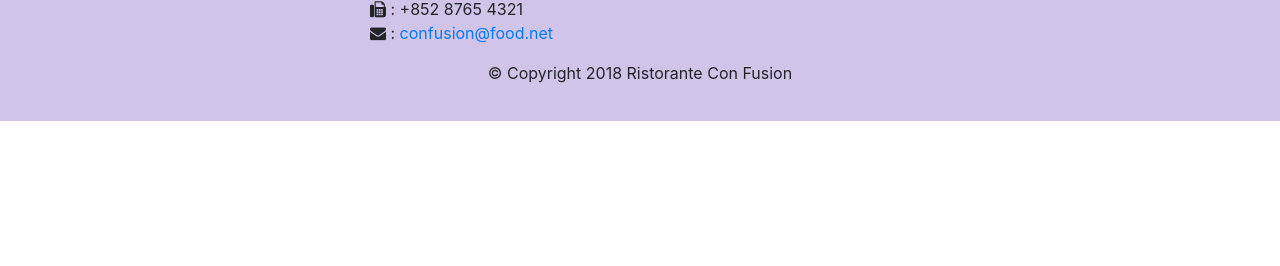
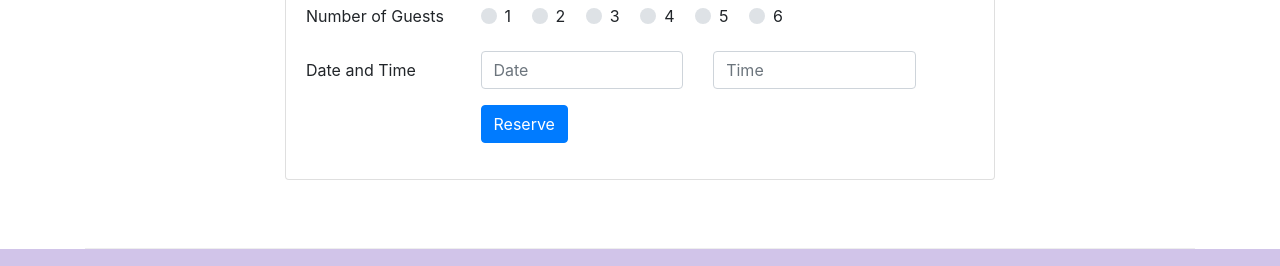
Before and after one commit to Navojith/Bootstrap-Project1, a website: page index.html in a window 1280 px wide. Shown: the part 1685-1951 px from the top of the page. Before the commit the page ends 1856 px from the top, so only its background shows below. Drawn offline with nearby package versions, Linux system fonts and the light colour scheme.

Commit message:
reserve form

```diff
--- a/index.html
+++ b/index.html
@@ -110,7 +110,66 @@
                         <p>Award winning three-star Michelin chef with wide International experience having worked closely with whos-who in the culinary world, he specializes in creating mouthwatering Indo-Italian fusion experiences. </p>
                     </div>
                 </div>
+            </div>
+        </div>
+
+        <div class="row row-content align-items-center">
+            <div class="col-12 col-md-8 m-auto">
+                <div class="card">
+                    <h3 class="card-header bg-warning text-white">Reserve a Table</h3>
+                    <div class="card-body">
+                    <form>
+                        <div class="form-group row">
+                            <label for="guests" class="col-md-3 col-form-label">Number of Guests </label>
+                            <div class="col-md-9 my-auto">
+                                <div class="custom-control custom-radio custom-control-inline">
+                                    <input type="radio" id="customRadio1" name="customRadio" class="custom-control-input">
+                                    <label class="custom-control-label" for="customRadio1">1</label>
+                                </div>
+                                <div class="custom-control custom-radio custom-control-inline">
+                                    <input type="radio" id="customRadio2" name="customRadio" class="custom-control-input">
+                                    <label class="custom-control-label" for="customRadio2">2</label>
+                                </div>
+                                <div class="custom-control custom-radio custom-control-inline">
+                                    <input type="radio" id="customRadio3" name="customRadio" class="custom-control-input">
+                                    <label class="custom-control-label" for="customRadio3">3</label>
+                                </div>
+                                <div class="custom-control custom-radio custom-control-inline">
+                                    <input type="radio" id="customRadio4" name="customRadio" class="custom-control-input">
+                                    <label class="custom-control-label" for="customRadio4">4</label>
+                                </div>
+                                <div class="custom-control custom-radio custom-control-inline">
+                                    <input type="radio" id="customRadio5" name="customRadio" class="custom-control-input">
+                                    <label class="custom-control-label" for="customRadio5">5</label>
+                                </div>
+                                <div class="custom-control custom-radio custom-control-inline">
+                                    <input type="radio" id="customRadio6" name="customRadio" class="custom-control-input">
+                                    <label class="custom-control-label" for="customRadio6">6</label>
+                                </div>
+                            </div>
+                        </div>
+
+                        <div class="form-group row">
+                            <label for="datetime" class="col-md-3 col-form-label">Date and Time </label>
+                            <div class="col-4">
+                                <input type="text" class="form-control" id="date" name="date" placeholder="Date">
+                            </div>
+                            <div class="col-4">
+                                <input type="text" class="form-control" id="time" name="time" placeholder="Time">
+                            </div>
+                        </div>
+
+                        <div class="form-group row">
+                            <div class="offset-md-3 col-md-10">
+                                <button type="submit" class="btn btn-primary">Reserve</button>
+                            </div>
+                        </div>
+                    </form>
+                    </div>
                 </div>
+            </div>
+        </div>
+
         </div>
     </div>
 
```
